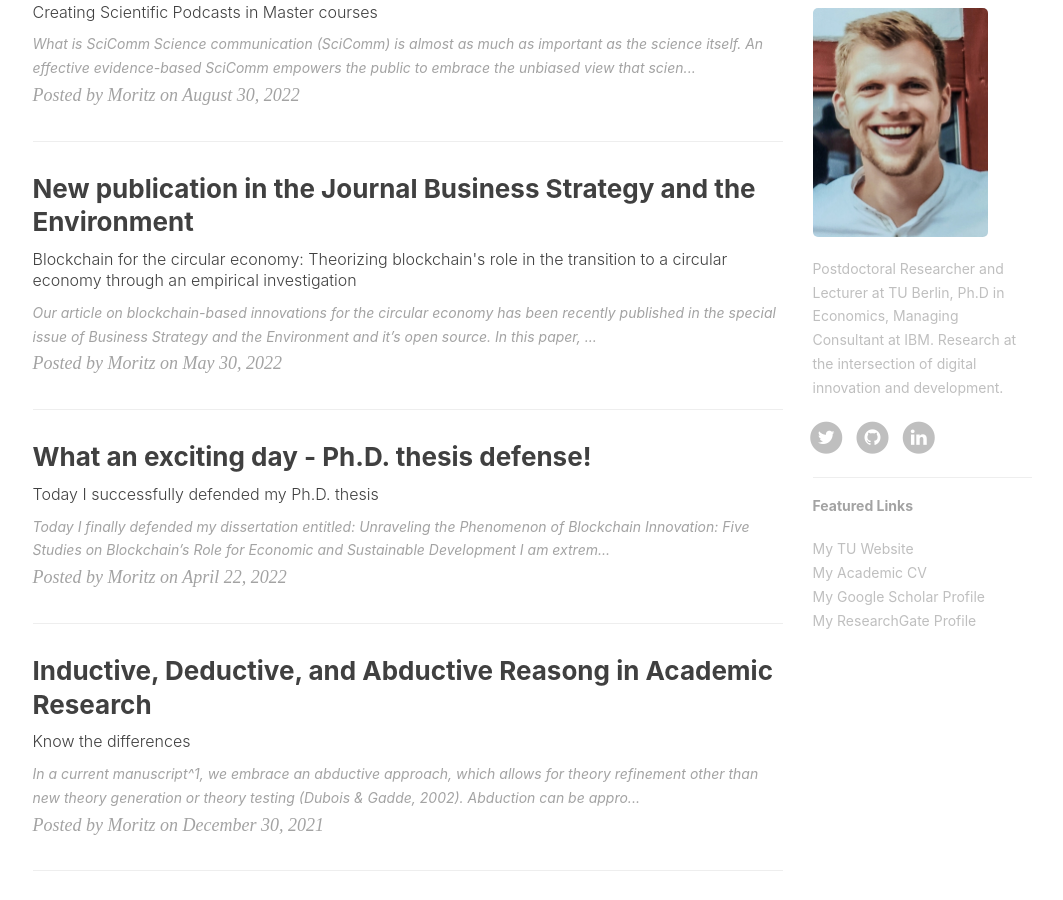
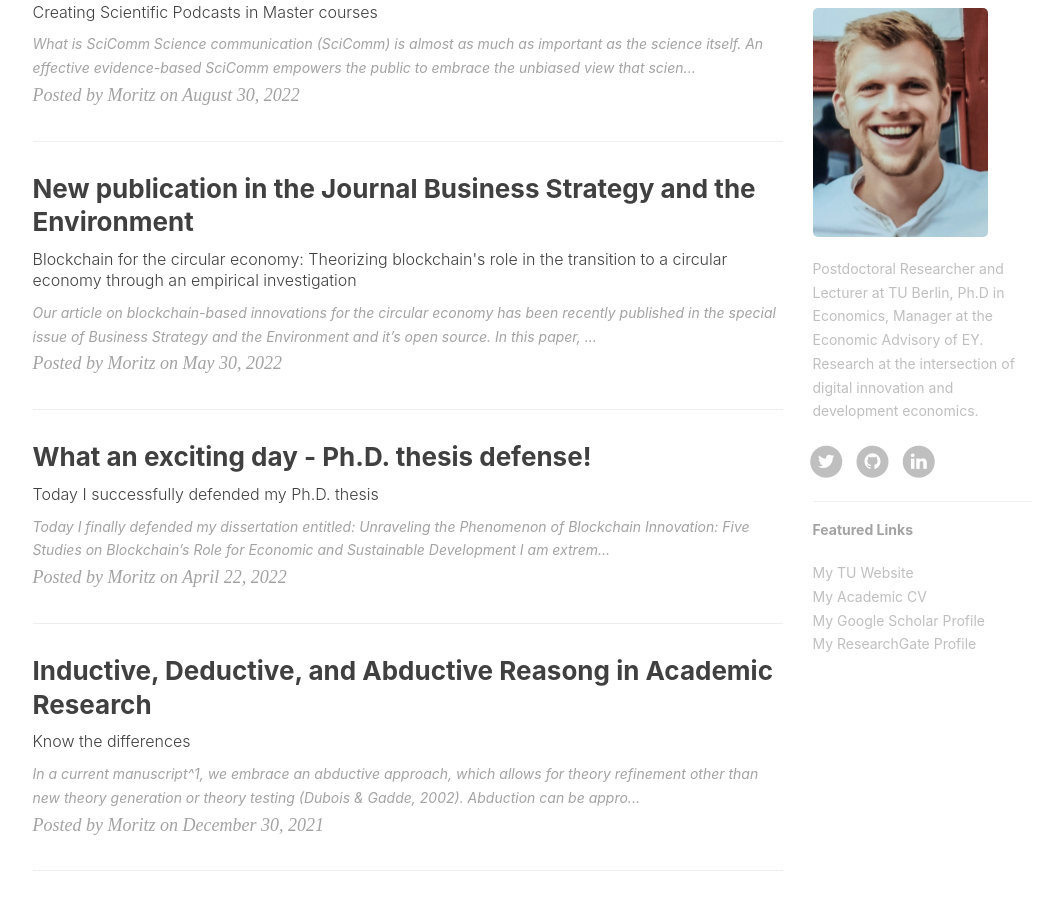
Before and after one commit to MoritzBS/MoritzBS.github.io, a Jekyll site: the page built from index.html, in a window 1280 px wide and 900 px high, scrolled down 598 px. Shown: the whole window, without its empty margins (135-1198 px from the left). Built offline with Jekyll 4.4.1, drawn with Linux system fonts in a browser that asks for light colours; nearby versions of some CDN libraries; the list of posts is cut into pages by our own code; comment, search, counter and statistics services are not loaded.

Commit message:
Update _config.yml

```diff
--- a/_config.yml
+++ b/_config.yml
@@ -78,7 +78,7 @@ netease_comment: false
 
 # Sidebar settings
 sidebar: true                           # whether or not using Sidebar.
-sidebar-about-description: "Postdoctoral Researcher and Lecturer at TU Berlin, Ph.D in Economics, Managing Consultant at IBM. Research at the intersection of digital innovation and development."
+sidebar-about-description: "Postdoctoral Researcher and Lecturer at TU Berlin, Ph.D in Economics, Manager at the Economic Advisory of EY. Research at the intersection of digital innovation and development economics."
 sidebar-avatar: /img/mo.jpg      # use absolute URL, seeing it's used in both `/` and `/about/`
 
 
```
